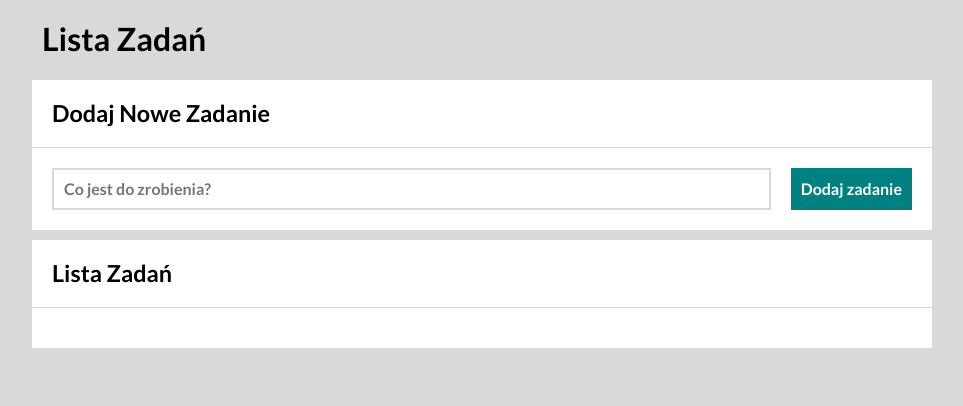
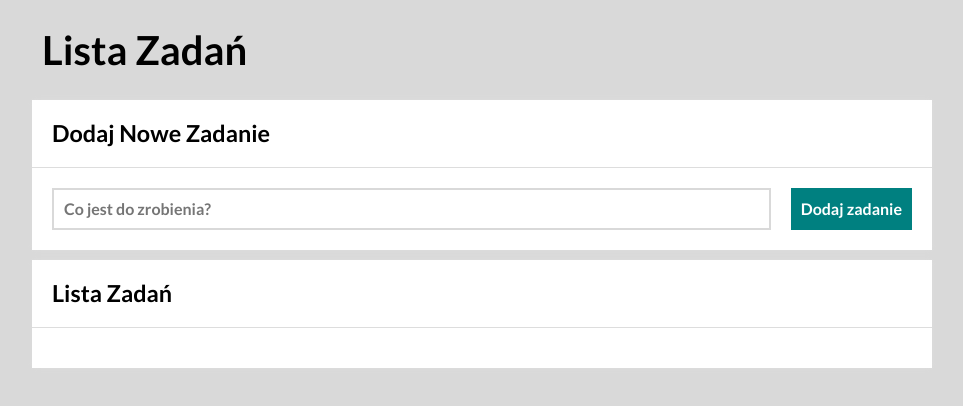
Before and after one commit to streetwolf123/to-do-list__react, a React (Create React App) app: page / in a window 1280 px wide. Shown: the top 406 px of the page, without its empty margins (158-1121 px from the left). Built offline with nearby package versions, Linux system fonts and the light colour scheme.

Commit message:
styled-components in Header added

```diff
--- a/src/Header/index.js
+++ b/src/Header/index.js
@@ -1,6 +1,8 @@
+import { Title } from "./styled";
+
 const Header = ({title}) => (
     <header className="header">
-        <h1>{title}</h1>
+        <Title>{title}</Title>
     </header>
 )
 
--- /dev/null
+++ b/src/Header/styled.js
@@ -0,0 +1,5 @@
+import styled from "styled-components";
+
+export const Title = styled.h1`
+    font-size: 40px;
+`;
```
Also changed, not shown: src/Header/style.css (deleted).
